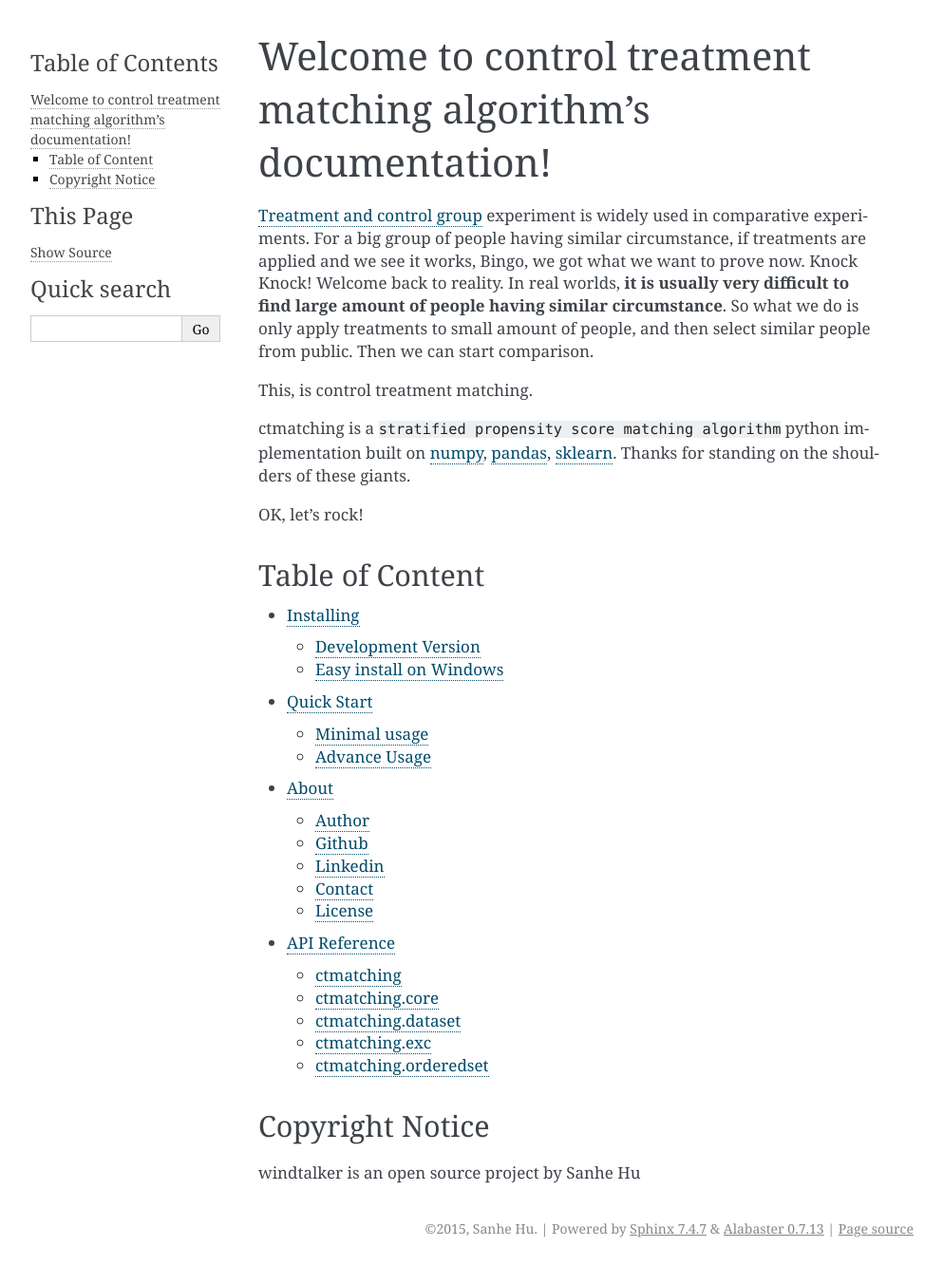
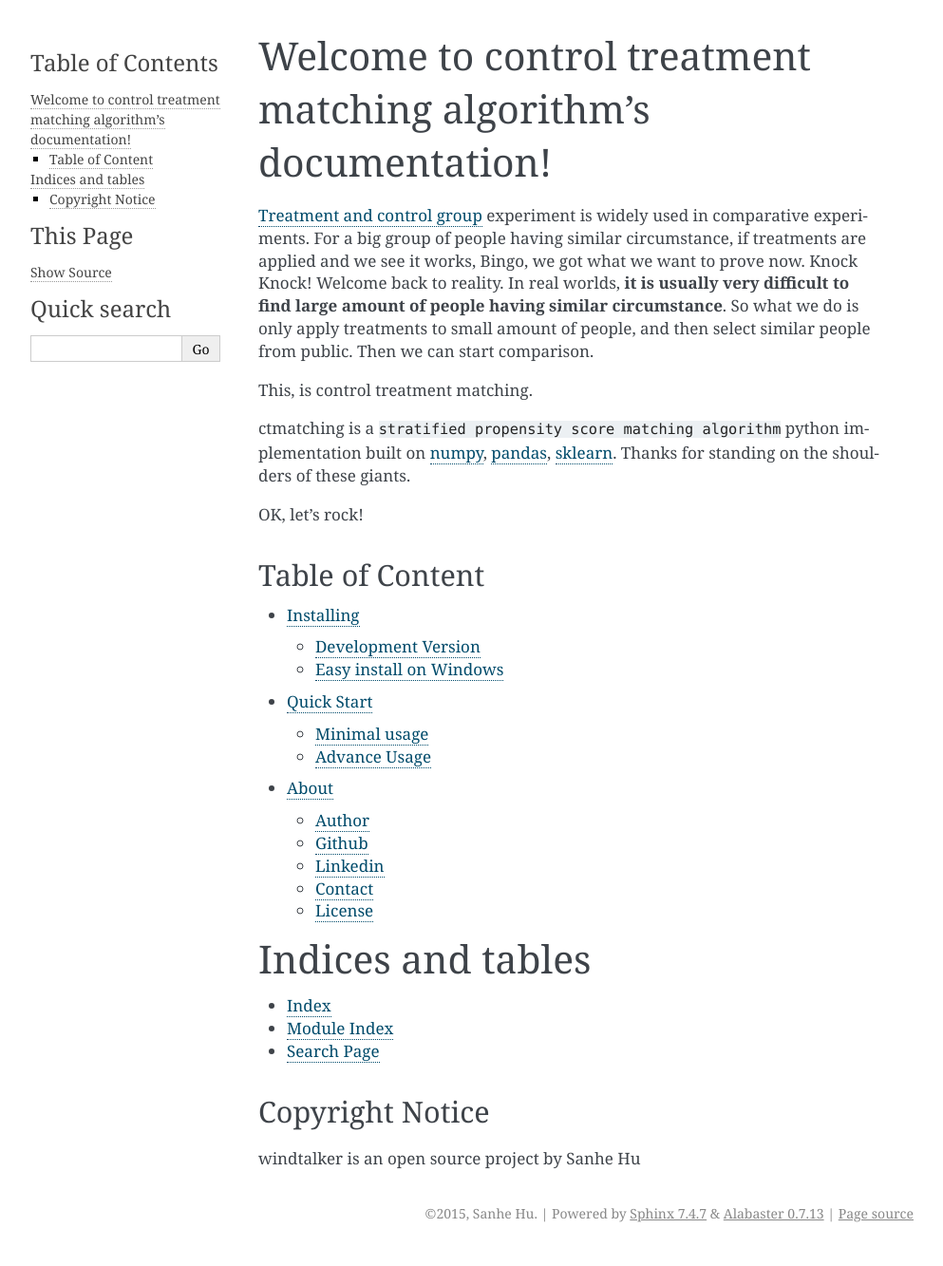
Before and after one commit to MacHu-GWU/ctmatching-project, a Sphinx documentation site: the page built from source/index.rst, in a window 1280 px wide. Shown: the whole page at 95% size, without its empty margins (148-1141 px from the left). Built offline with Sphinx 7.4.7, drawn with Linux system fonts in a browser that asks for light colours; pages that are not in the unit, such as notebooks, are missing from menus.

Commit message:
2015-08-14

```diff
--- a/requirements.txt
+++ b/requirements.txt
@@ -1,5 +1,7 @@
-numpy >= 1.6.1
-scipy >= 0.9
+numpy >= 1.8.1
+scipy >= 0.14.1
 pandas >= 0.14.1
 scikit-learn >= 0.15.2
 sklearn >= 0.15.2
+scipy >= 0.14.1
+pandas >= 0.14.1
--- a/source/api.rst
+++ /dev/null
@@ -1,11 +0,0 @@
-API Reference
-=============
-
-.. toctree::
-   :maxdepth: 2
-
-   	ctmatching <ctmatching/__init__>
-   	ctmatching.core <ctmatching/core>
-   	ctmatching.dataset <ctmatching/dataset>
-   	ctmatching.exc <ctmatching/exc>
-   	ctmatching.orderedset <ctmatching/orderedset>
--- a/source/conf.py
+++ b/source/conf.py
@@ -23,7 +23,8 @@ class Mock(MagicMock):
     def __getattr__(cls, name):
             return Mock()
 
-MOCK_MODULES = ['numpy', 'scipy', 'scikit-learn', 'sklearn', 'pandas']
+MOCK_MODULES = ['numpy', 'scipy', 'scikit-learn', 'sklearn', 'pandas',
+                'scipy', 'scikit-learn', 'sklearn', ]
 sys.modules.update((mod_name, Mock()) for mod_name in MOCK_MODULES)
 
 
--- a/source/index.rst
+++ b/source/index.rst
@@ -19,7 +19,14 @@ Table of Content
     Installing <install>
     Quick Start <quickstart>
     About <about>
-    API Reference <api>
+
+
+Indices and tables
+==================
+
+* :ref:`genindex`
+* :ref:`modindex`
+* :ref:`search`
 
 
 Copyright Notice
```
Also changed, not shown: 1 other file.
